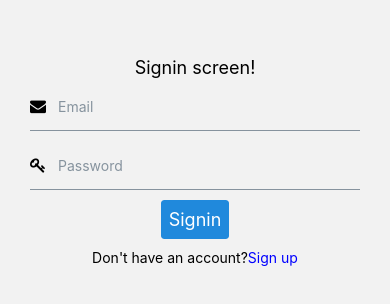
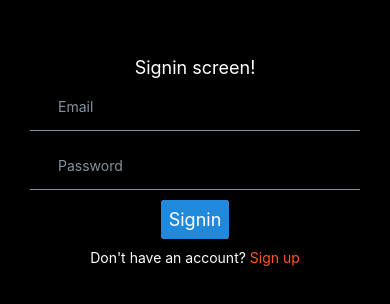
Before and after one commit to arjun-rastogi/movigram, a React Native app: screen / in a window 390 px wide. Shown: the part 262-566 px from the top of the page. Built offline with nearby package versions, Linux system fonts and the light colour scheme; no server answers; what expo-web-browser would draw is missing.

Commit message:
auth-screen completed

```diff
--- a/src/screens/SigninScreen.tsx
+++ b/src/screens/SigninScreen.tsx
@@ -1,10 +1,11 @@
 import React, { useLayoutEffect } from "react";
-import { Text, View, TouchableOpacity } from "react-native";
+import { Text, View, TouchableOpacity, StyleSheet } from "react-native";
 import * as WebBrowser from "expo-web-browser";
 import { StackScreenProps } from "@react-navigation/stack";
 import { Button, Input } from "react-native-elements";
 import Icon from "react-native-vector-icons/FontAwesome";
 import { getAuth, signInWithEmailAndPassword } from "firebase/auth";
+import { BORDERRADIUS, COLORS, FONTSIZE, SPACING } from "../common/constant";
 
 interface Props {
   handleLogin: (email: string, password: string) => void;
@@ -45,8 +46,8 @@ const SigninScreen: React.FC<StackScreenProps<any>> = ({ navigation }) => {
   }, []);
 
   return (
-    <View className="flex-1 justify-center items-center p-5">
-      <Text className="text-lg">Signin screen!</Text>
+    <View className="flex-1 justify-center items-center p-5 bg-black">
+      <Text className="text-lg text-white">Signin screen!</Text>
       {!!value.error && (
         <View className="text-white bg-red-500 p-3 mt-3">
           <Text>{value.error}</Text>
@@ -55,6 +56,7 @@ const SigninScreen: React.FC<StackScreenProps<any>> = ({ navigation }) => {
 
       <Input
         placeholder="Email"
+        style={styles.textInput}
         className="ml-2 "
         value={value.email}
         onChangeText={(text) => setValue({ ...value, email: text })}
@@ -65,13 +67,19 @@ const SigninScreen: React.FC<StackScreenProps<any>> = ({ navigation }) => {
       <Input
         placeholder="Password"
         className="ml-2 "
+        style={styles.textInput}
         value={value.password}
         onChangeText={(text) => setValue({ ...value, password: text })}
         secureTextEntry={true}
         leftIcon={<Icon name="key" size={16} />}
       />
 
-      <Button title="Signin" className="flex-1" onPress={signIn} />
+      <Button
+        title="Signin"
+        style={{ backgroundColor: COLORS.Orange }}
+        className="flex-1"
+        onPress={signIn}
+      />
       <View
         style={{
           flexDirection: "row",
@@ -80,13 +88,30 @@ const SigninScreen: React.FC<StackScreenProps<any>> = ({ navigation }) => {
           marginTop: 10,
         }}
       >
-        <Text>Don't have an account?</Text>
+        <Text className=" text-white">Don't have an account? </Text>
         <TouchableOpacity onPress={() => navigation.navigate("Sign Up")}>
-          <Text style={{ color: "blue" }}>Sign up</Text>
+          <Text style={{ color: COLORS.Orange }}>Sign up</Text>
         </TouchableOpacity>
       </View>
     </View>
   );
 };
 
+const styles = StyleSheet.create({
+  inputBox: {
+    display: "flex",
+    paddingVertical: SPACING.space_8,
+    paddingHorizontal: SPACING.space_24,
+    borderWidth: 2,
+    borderColor: COLORS.WhiteRGBA15,
+    borderRadius: BORDERRADIUS.radius_25,
+    flexDirection: "row",
+  },
+  textInput: {
+    width: "90%",
+    fontSize: FONTSIZE.size_14,
+    color: COLORS.White,
+  },
+});
+
 export default SigninScreen;
--- a/src/screens/SignupScreen.tsx
+++ b/src/screens/SignupScreen.tsx
@@ -1,11 +1,11 @@
 import React, { useLayoutEffect } from "react";
-import { Text, View, TouchableOpacity } from "react-native";
+import { Text, View, TouchableOpacity, StyleSheet } from "react-native";
 import * as WebBrowser from "expo-web-browser";
 import { StackScreenProps } from "@react-navigation/stack";
 import { Button, Input } from "react-native-elements";
 import Icon from "react-native-vector-icons/FontAwesome";
 import { getAuth, createUserWithEmailAndPassword } from "firebase/auth";
-
+import { BORDERRADIUS, COLORS, FONTSIZE, SPACING } from "../common/constant";
 interface Props {
   handleLogin: (email: string, password: string) => void;
 }
@@ -47,8 +47,8 @@ const SignupScreen: React.FC<StackScreenProps<any>> = ({ navigation }) => {
   }, []);
 
   return (
-    <View className="flex-1 justify-center items-center p-5">
-      <Text className="text-lg">Signup screen!</Text>
+    <View className="flex-1 justify-center items-center p-5 bg-black">
+      <Text className="text-lg  text-white">Signup screen!</Text>
       {!!value.error && (
         <View className="text-white bg-red-500 p-3 mt-3">
           <Text>{value.error}</Text>
@@ -57,7 +57,7 @@ const SignupScreen: React.FC<StackScreenProps<any>> = ({ navigation }) => {
 
       <Input
         placeholder="Email"
-        label="Email"
+        style={styles.textInput}
         className="ml-2 "
         value={value.email}
         onChangeText={(text) => setValue({ ...value, email: text })}
@@ -67,6 +67,7 @@ const SignupScreen: React.FC<StackScreenProps<any>> = ({ navigation }) => {
 
       <Input
         placeholder="Password"
+        style={styles.textInput}
         className="ml-2 "
         value={value.password}
         onChangeText={(text) => setValue({ ...value, password: text })}
@@ -74,7 +75,12 @@ const SignupScreen: React.FC<StackScreenProps<any>> = ({ navigation }) => {
         leftIcon={<Icon name="key" size={16} />}
       />
 
-      <Button title="Signup" className="flex-1" onPress={signUp} />
+      <Button
+        title="Signup"
+        style={{ backgroundColor: COLORS.Orange }}
+        className="flex-1"
+        onPress={signUp}
+      />
       <View
         style={{
           flexDirection: "row",
@@ -83,13 +89,30 @@ const SignupScreen: React.FC<StackScreenProps<any>> = ({ navigation }) => {
           marginTop: 10,
         }}
       >
-        <Text>Already have an account? </Text>
+        <Text className=" text-white">Already have an account? </Text>
         <TouchableOpacity onPress={() => navigation.navigate("Sign In")}>
-          <Text style={{ color: "blue" }}>Sign in</Text>
+          <Text style={{ color: COLORS.Orange }}>Sign in</Text>
         </TouchableOpacity>
       </View>
     </View>
   );
 };
 
+const styles = StyleSheet.create({
+  inputBox: {
+    display: "flex",
+    paddingVertical: SPACING.space_8,
+    paddingHorizontal: SPACING.space_24,
+    borderWidth: 2,
+    borderColor: COLORS.WhiteRGBA15,
+    borderRadius: BORDERRADIUS.radius_25,
+    flexDirection: "row",
+  },
+  textInput: {
+    width: "90%",
+    fontSize: FONTSIZE.size_14,
+    color: COLORS.White,
+  },
+});
+
 export default SignupScreen;
```
